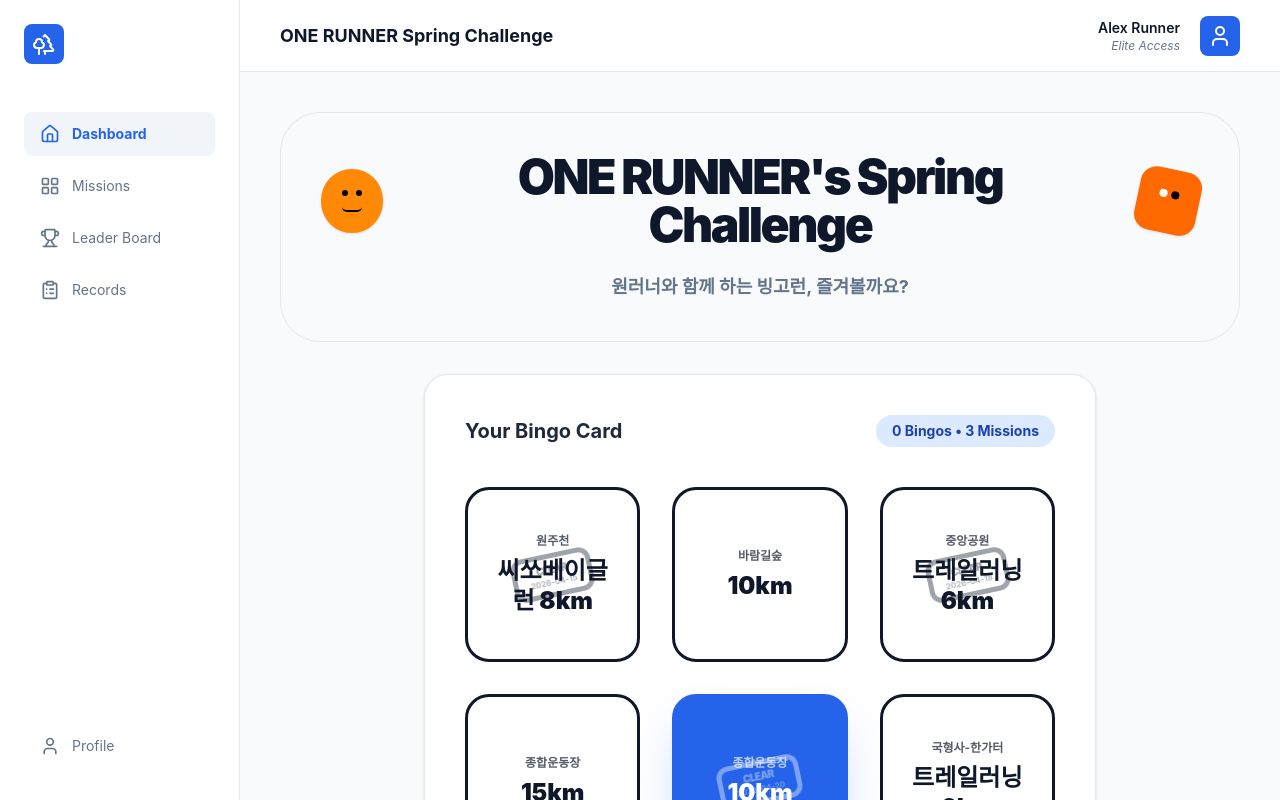
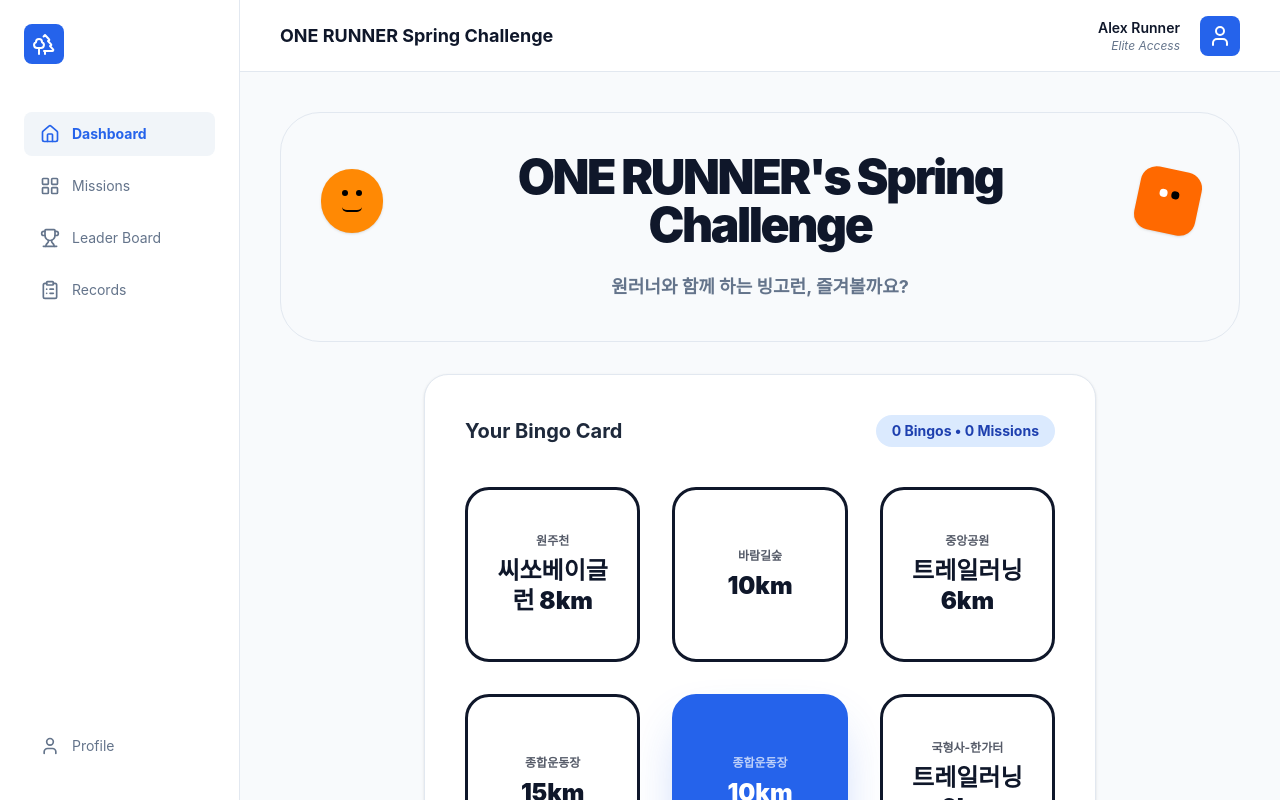
Before and after one commit to ky1616-lucas/spring-challenge, a React (Vite) app: page / in a window 1280 px wide. Built offline with nearby package versions, Linux system fonts and the light colour scheme.

Commit message:
Initialize project: clear missions and records

```diff
--- a/src/App.tsx
+++ b/src/App.tsx
@@ -49,11 +49,11 @@ interface MissionRecord {
 }
 
 const bingoData: BingoItem[] = [
-  { id: 1, label: '원주천', subLabel: '씨쏘베이글런 8km', icon: Timer, done: true, clearDate: '2026-04-15' },
+  { id: 1, label: '원주천', subLabel: '씨쏘베이글런 8km', icon: Timer, done: false },
   { id: 2, label: '바람길숲', subLabel: '10km', icon: Trees, done: false },
-  { id: 3, label: '중앙공원', subLabel: '트레일러닝 6km', icon: Mountain, done: true, clearDate: '2026-04-18' },
+  { id: 3, label: '중앙공원', subLabel: '트레일러닝 6km', icon: Mountain, done: false },
   { id: 4, label: '종합운동장', subLabel: '15km', icon: LayoutGrid, done: false },
-  { id: 5, label: '종합운동장', subLabel: '10km', icon: Star, done: true, special: true, clearDate: '2026-04-20' },
+  { id: 5, label: '종합운동장', subLabel: '10km', icon: Star, done: false, special: true },
   { id: 6, label: '국형사-한가터', subLabel: '트레일러닝 6km', icon: Share2, done: false },
   { id: 7, label: '(정상석 인증)', subLabel: '등산', icon: Mountain, done: false },
   { id: 8, label: '원주천', subLabel: '새벽시장런 8km', icon: Moon, done: false },
@@ -61,20 +61,16 @@ const bingoData: BingoItem[] = [
 ];
 
 const leaderboard = [
-  { rank: 1, name: 'Alex Runner', tier: 'Elite Tier', bingo: 3, missions: 8, avatar: 'https://picsum.photos/seed/alex/100/100' },
-  { rank: 2, name: 'Sarah Swift', tier: 'Pro Tier', bingo: 2, missions: 9, avatar: 'https://picsum.photos/seed/sarah/100/100' },
-  { rank: 3, name: 'Mark Miles', tier: 'Active Tier', bingo: 2, missions: 5, avatar: 'https://picsum.photos/seed/mark/100/100' },
+  { rank: 1, name: 'Alex Runner', tier: 'Elite Tier', bingo: 0, missions: 0, avatar: 'https://picsum.photos/seed/alex/100/100' },
+  { rank: 2, name: 'Sarah Swift', tier: 'Pro Tier', bingo: 0, missions: 0, avatar: 'https://picsum.photos/seed/sarah/100/100' },
+  { rank: 3, name: 'Mark Miles', tier: 'Active Tier', bingo: 0, missions: 0, avatar: 'https://picsum.photos/seed/mark/100/100' },
 ];
 
 export default function App() {
   const [currentScreen, setCurrentScreen] = useState<Screen>('challenge');
   const [bingoState, setBingoState] = useState<BingoItem[]>(bingoData);
-  const [records, setRecords] = useState<MissionRecord[]>([
-    { id: '1', missionId: 1, missionName: '원주천 씨쏘베이글런 8km', date: '2026-04-15', notes: 'Great morning run!' },
-    { id: '2', missionId: 3, missionName: '중앙공원 트레일러닝 6km', date: '2026-04-18', notes: 'Elevation was tough.' },
-    { id: '3', missionId: 5, missionName: '종합운동장 10km', date: '2026-04-20', notes: 'Completed the peak challenge.' },
-  ]);
-  const [selectedMission, setSelectedMission] = useState<number>(bingoState.find(b => !b.done)?.id || 1);
+  const [records, setRecords] = useState<MissionRecord[]>([]);
+  const [selectedMission, setSelectedMission] = useState<number>(1);
   const [verificationDate, setVerificationDate] = useState<string>(new Date().toISOString().split('T')[0]);
   const [verificationNotes, setVerificationNotes] = useState<string>('');
 
```
